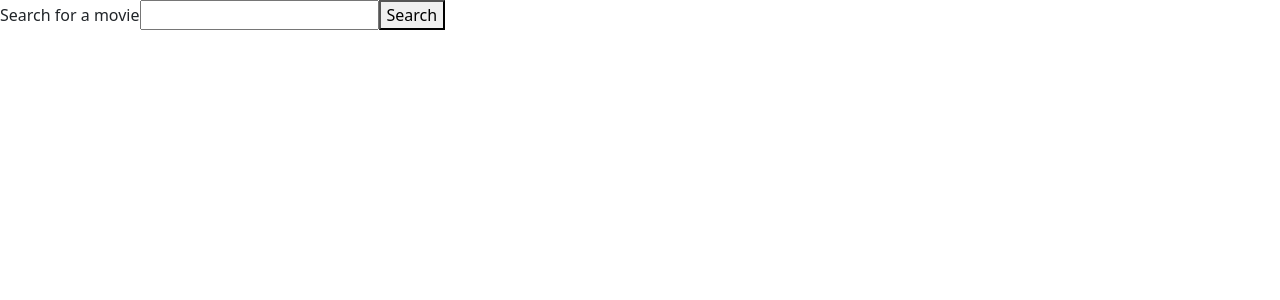
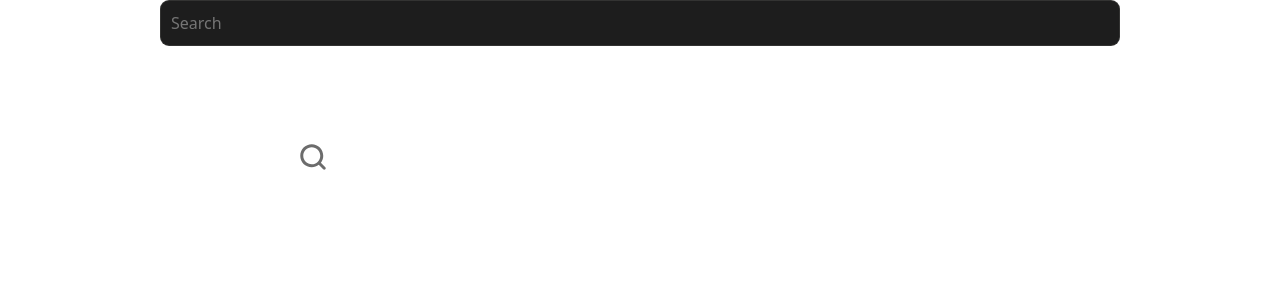
Before and after one commit to mahrusferdous/ReelSavvy, a React (Vite) app: page /search in a window 1280 px wide. Shown: the top 300 px of the page. Built offline with nearby package versions, Linux system fonts and the light colour scheme.

Commit message:
chore: Add search functionality with SearchBox component

```diff
--- a/src/components/SearchBox.jsx
+++ b/src/components/SearchBox.jsx
@@ -1,6 +1,8 @@
 import React, { useEffect, useState } from "react";
 import { fetchSearchMovies } from "../api/tmdbApi";
 import SearchMovie from "./SearchMovie";
+import styles from "../styles/SearchBox.module.css";
+import iconSearch from "../assets/logos/icon-search.svg";
 
 const SearchBox = () => {
     const [movie, setMovie] = useState();
@@ -20,11 +22,22 @@ const SearchBox = () => {
     console.log(movie);
 
     return (
-        <div>
-            <form onSubmit={search}>
-                <label htmlFor="search">Search for a movie</label>
-                <input type="text" id="search" name="search" value={query} onChange={(e) => setQuery(e.target.value)} />
-                <button type="submit">Search</button>
+        <div className="d-flex justify-content-center align-items-center">
+            <form onSubmit={search} className="w-75">
+                <div className="form-group">
+                    <input
+                        className={styles.searchBox}
+                        type="text"
+                        id="search"
+                        name="search"
+                        value={query}
+                        placeholder="Search"
+                        onChange={(e) => setQuery(e.target.value)}
+                    />
+                    <button type="submit" className={styles.search}>
+                        <img src={iconSearch} alt="search" />
+                    </button>
+                </div>
             </form>
 
             {movie && movie.map((movie) => <SearchMovie movie={movie} />)}
--- a/src/screen/Sidebar.jsx
+++ b/src/screen/Sidebar.jsx
@@ -9,11 +9,13 @@ import logoRecent from "../assets/logos/icon-clock.svg";
 import logoCollection from "../assets/logos/icon-star.svg";
 import logoSettings from "../assets/logos/icon-settings.svg";
 import logoHelp from "../assets/logos/icon-question.svg";
+import SearchBox from "../components/SearchBox";
 
 const Sidebar = () => {
     return (
         <div className={styles.sidebar}>
             <h2 className={styles.logo}>MyApp</h2>
+            <SearchBox />
             <p className={styles.pTag}>MAIN</p>
             <nav className="nav flex-column mx-5">
                 <Link to="/" className={styles.navLink}>
--- /dev/null
+++ b/src/styles/SearchBox.module.css
@@ -0,0 +1,27 @@
+.searchBox {
+    border-radius: 9px;
+    border: 1px solid rgba(245, 239, 235, 0.1);
+    background: #1d1d1d;
+
+    width: 100%;
+    padding: 10px;
+    align-items: center;
+    gap: 142px;
+}
+
+.search {
+    background: none;
+    border: none;
+    cursor: pointer;
+    padding: 0; /* Remove padding */
+    margin-left: 0.5rem; /* Adjust margin between input and button */
+    align-items: center;
+    position: absolute;
+    left: 290px;
+    top: 142px;
+}
+
+.search img {
+    width: 30px;
+    height: 30px;
+}
--- a/src/styles/Sidebar.module.css
+++ b/src/styles/Sidebar.module.css
@@ -25,4 +25,5 @@
 
 .logo {
     text-align: center;
+    margin-bottom: 5rem;
 }
```
Also changed, not shown: src/assets/logos/icon-search.svg (added).
